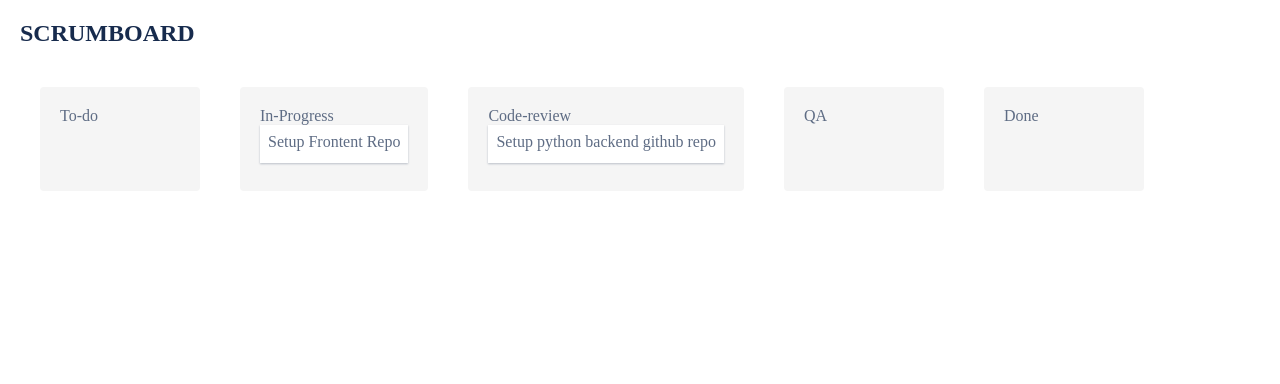
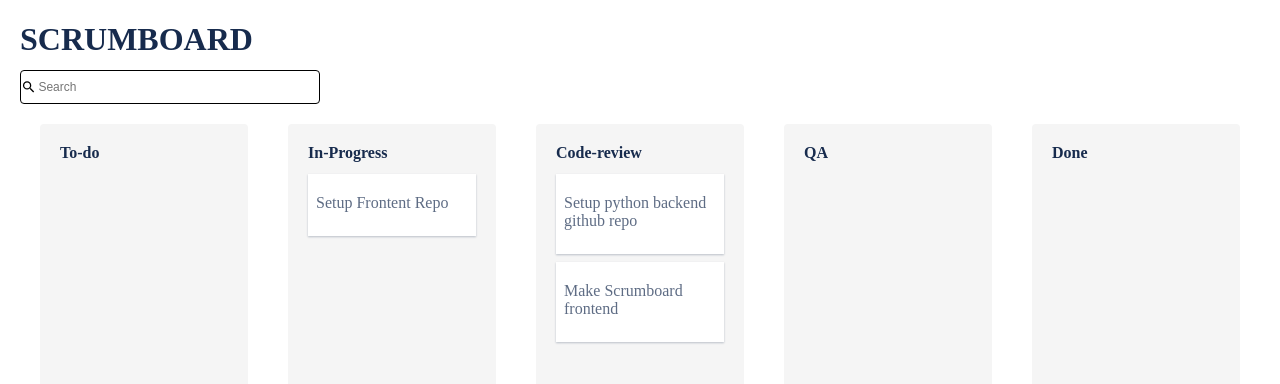
Before and after one commit to shanushka/scrumboard-frontent, a React app: page /projects/1 in a window 1280 px wide. Shown: the top 384 px of the page. Built offline with nearby package versions, Linux system fonts and the light colour scheme.

Commit message:
Add search bar.

```diff
--- /dev/null
+++ b/src/components/common/search-bar/index.js
@@ -0,0 +1,3 @@
+import SearchBar from "./search-bar";
+
+export default SearchBar;
--- /dev/null
+++ b/src/components/common/search-bar/search-bar.js
@@ -0,0 +1,19 @@
+import React from "react";
+import { MdSearch } from "react-icons/md";
+
+const SearchBar = (props) => {
+  const { value, onChange, placeholder = "Search" } = props;
+
+  return (
+    <div className="search__wrapper">
+      <MdSearch />
+      <input
+        onChange={(event) => onChange(event.target.value)}
+        value={value}
+        placeholder={placeholder}
+      />
+    </div>
+  );
+};
+
+export default SearchBar;
--- a/src/components/project/project.js
+++ b/src/components/project/project.js
@@ -1,6 +1,7 @@
 import React from "react";
 
 import Scrumboard from "./scrumboard";
+import SearchBar from "../common/search-bar";
 
 import { fetchProjectTasks } from "../services/tasks";
 
@@ -8,13 +9,12 @@ const Project = ({ match }) => {
   const { projectId } = match.params;
 
   const [tasks, setTasks] = React.useState([]);
-
-  console.log("projectId", projectId);
+  const [searchValue, setSearchValue] = React.useState("");
+  const [filteredTasks, setFilteredTasks] = React.useState([]);
 
   React.useEffect(() => {
     async function fetchTasks() {
       const response = await fetchProjectTasks(projectId);
-      console.log("repos", response);
 
       setTasks(response);
     }
@@ -30,11 +30,33 @@ const Project = ({ match }) => {
     );
   };
 
+  const filterTasks = (value) => {
+    setFilteredTasks(
+      tasks.filter((task) =>
+        task.title.toLowerCase().match(value.toLowerCase())
+      )
+    );
+  };
+
+  const searchTasks = (word) => {
+    setSearchValue(word);
+    filterTasks(word);
+  };
+
   console.log("tasks", tasks);
 
   return (
-    <div>
-      <Scrumboard onTaskChanged={updateTask} tasks={tasks}></Scrumboard>
+    <div className="project-main__wrapper">
+      <h1 className="scrumboard__title">SCRUMBOARD</h1>
+      <div className="project__search-wrapper">
+        <div className="project__search-container">
+          <SearchBar onChange={searchTasks} value={searchValue}></SearchBar>
+        </div>
+      </div>
+      <Scrumboard
+        onTaskChanged={updateTask}
+        tasks={searchValue.length > 0 ? filteredTasks : tasks}
+      ></Scrumboard>
     </div>
   );
 };
--- a/src/components/project/scrumboard/scrumboard.js
+++ b/src/components/project/scrumboard/scrumboard.js
@@ -1,4 +1,5 @@
 import React from "react";
+import PropTypes from "prop-types";
 
 import TaskCard from "./task-card";
 
@@ -15,13 +16,10 @@ const Scrumboard = (props) => {
 
   function dragStart(event) {
     event.target.style.opacity = 0.2;
-    console.log("dragStart");
     event.dataTransfer.setData("Text", event.target.id);
   }
 
   function dragEnd(event) {
-    console.log("dragEnd");
-
     event.target.style.opacity = 1;
     document.getElementById("demo").innerHTML =
       "Finished dragging the p element.";
@@ -60,13 +58,11 @@ const Scrumboard = (props) => {
   };
 
   const handleDragLeave = (event) => {
-    console.log("handleDragLeave", event.target);
     event.target.classList.remove("over");
   };
 
   return (
     <div className="scrumboard__wrapper">
-      <h2 className="scrumboard__title">SCRUMBOARD</h2>
       <div className="scrumboard__container">
         {STATUS.map((status) => (
           <div
@@ -77,7 +73,7 @@ const Scrumboard = (props) => {
             onDragEnter={handleDragEnter}
             onDragLeave={handleDragLeave}
           >
-            {status.label}
+            <div className="scrumboard__title">{status.label}</div>
             {tasks.map((task) =>
               status.value === task.status ? (
                 <TaskCard
@@ -94,4 +90,9 @@ const Scrumboard = (props) => {
   );
 };
 
+Scrumboard.propTypes = {
+  tasks: PropTypes.string,
+  onTaskChanged: PropTypes.func,
+};
+
 export default Scrumboard;
--- a/src/index.css
+++ b/src/index.css
@@ -7,10 +7,6 @@ a {
   color: black;
 }
 
-.scrumboard__wrapper {
-  margin: 20px;
-}
-
 .scrumboard__box-container {
   background: #f5f5f5;
   margin: 20px;
@@ -18,6 +14,8 @@ a {
   border-radius: 4px;
   color: #5e6c84;
   min-width: 120px;
+  flex: 1;
+  min-height: 400px;
 }
 
 .scrumboard__container {
@@ -26,7 +24,7 @@ a {
 
 .task-card__wrapper {
   background-color: white;
-  padding: 8px;
+  padding: 20px 8px;
   margin-bottom: 8px;
   box-shadow: 0 1px 2px 0 rgba(9, 30, 66, 0.25);
 }
@@ -74,3 +72,40 @@ a {
   font-size: 12px;
   margin-top: 8px;
 }
+
+.search__wrapper {
+  border: 1px solid black;
+  border-radius: 4px;
+  display: flex;
+  padding: 8px 0;
+  align-items: center;
+}
+
+.search__wrapper input {
+  width: 97%;
+  border: none;
+  font-size: 12px;
+}
+
+input:focus {
+  outline: none;
+}
+
+.project__search-wrapper {
+  display: flex;
+  width: 100%;
+  align-items: flex-end;
+}
+
+.project__search-container {
+  width: 300px;
+}
+
+.project-main__wrapper {
+  margin: 20px;
+}
+
+.scrumboard__title {
+  margin-bottom: 12px;
+  font-weight: 600;
+}
--- a/src/mock_api/tasks.js
+++ b/src/mock_api/tasks.js
@@ -31,4 +31,12 @@ export const TASKS = [
     assignee: "Anushka",
     projectId: 1,
   },
+  {
+    id: 5,
+    title: "Make Scrumboard frontend",
+    description: "sfdsf",
+    status: "Code-review",
+    assignee: "Anushka",
+    projectId: 1,
+  },
 ];
```
Also changed, not shown: package.json (+4 -3 lines), src/components/common/search-bar/search-bar.jsx (deleted, +0 -16 lines), src/components/common/search-bar/index.jsx (deleted), 1 other file (tests, documents, lock files or other folders).
